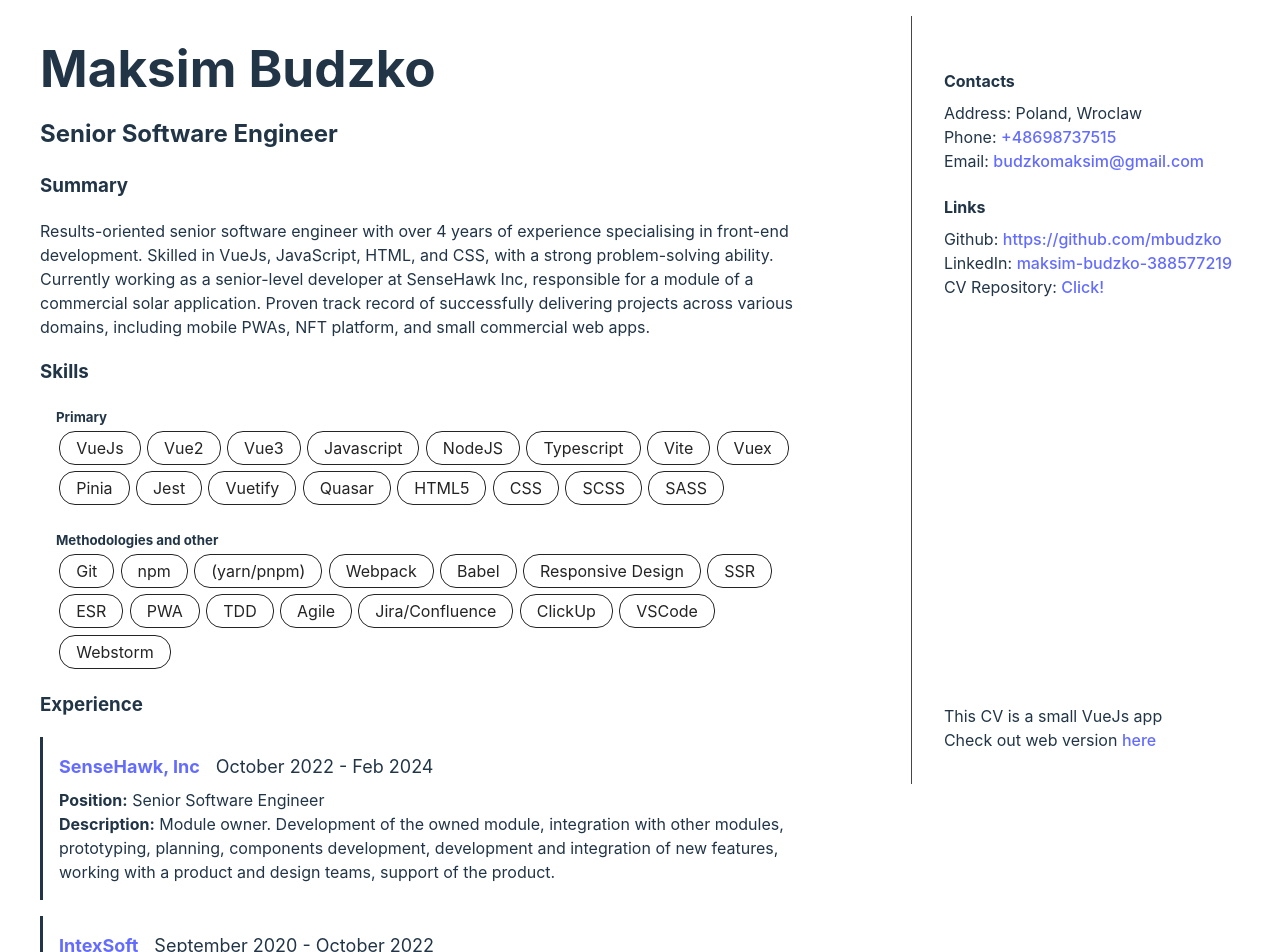
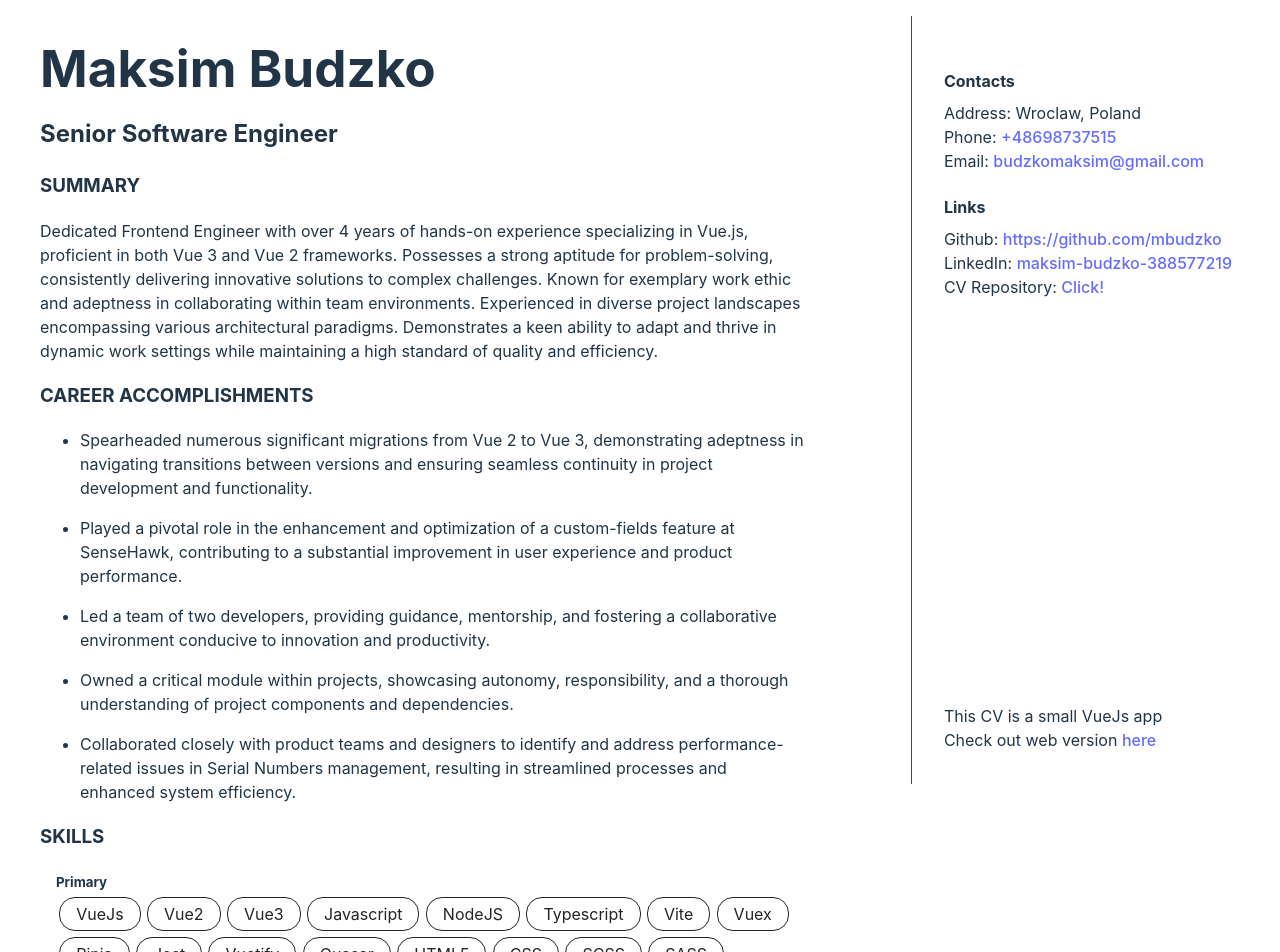
Before and after one commit to mbudzko/mbduzko_CV, a Vue app: page / in a window 1280 px wide. Shown: the top 952 px of the page. Built offline with nearby package versions, Linux system fonts and the light colour scheme.

Commit message:
Change description, add CA section

```diff
--- a/src/App.vue
+++ b/src/App.vue
@@ -42,21 +42,51 @@ const jobs = [
         </h1>
         <h2>Senior Software Engineer</h2>
       </div>
-      <div>
+      <section>
         <h3>
-          Summary
+          SUMMARY
         </h3>
         <p>
-          Results-oriented senior software engineer with over 4 years of experience specialising in front-end development.
-          Skilled in VueJs, JavaScript, HTML, and CSS, with a strong problem-solving ability.
-          Currently working as a senior-level developer at SenseHawk Inc, responsible for a module of a commercial solar application.
-          Proven track record of successfully delivering projects across various domains, including mobile PWAs, NFT platform, and small commercial web apps.
+          Dedicated Frontend Engineer with over 4 years of hands-on experience specializing in Vue.js, proficient in both Vue 3 and Vue 2 frameworks. Possesses a strong aptitude for problem-solving, consistently delivering innovative solutions to complex challenges. Known for exemplary work ethic and adeptness in collaborating within team environments. Experienced in diverse project landscapes encompassing various architectural paradigms. Demonstrates a keen ability to adapt and thrive in dynamic work settings while maintaining a high standard of quality and efficiency.
         </p>
-      </div>
+      </section>
 
-      <div>
+      <section>
         <h3>
-          Skills
+          CAREER ACCOMPLISHMENTS
+        </h3>
+        <ul>
+          <li>
+            <p>
+              Spearheaded numerous significant migrations from Vue 2 to Vue 3, demonstrating adeptness in navigating transitions between versions and ensuring seamless continuity in project development and functionality.
+            </p>
+          </li>
+          <li>
+            <p>
+              Played a pivotal role in the enhancement and optimization of a custom-fields feature at SenseHawk, contributing to a substantial improvement in user experience and product performance.
+            </p>
+          </li>
+          <li>
+            <p>
+              Led a team of two developers, providing guidance, mentorship, and fostering a collaborative environment conducive to innovation and productivity.
+            </p>
+          </li>
+          <li>
+            <p>
+              Owned a critical module within projects, showcasing autonomy, responsibility, and a thorough understanding of project components and dependencies.
+            </p>
+          </li>
+          <li>
+            <p>
+              Collaborated closely with product teams and designers to identify and address performance-related issues in Serial Numbers management, resulting in streamlined processes and enhanced system efficiency.
+            </p>
+          </li>
+        </ul>
+      </section>
+
+      <section>
+        <h3>
+          SKILLS
         </h3>
         <div style="padding-left: 1rem;">
           <h5 style="margin-bottom: 0;">
@@ -79,9 +109,9 @@ const jobs = [
             :label="skill"
           />
         </div>
-      </div>
+      </section>
 
-      <div>
+      <section>
         <h3>
           Experience
         </h3>
@@ -97,9 +127,9 @@ const jobs = [
             :linkedin-link="job.linkedinLink"
           />
         </div>
-      </div>
+      </section>
 
-      <div>
+      <section>
         <h3> Education </h3>
 
         <div class="education">
@@ -113,7 +143,7 @@ const jobs = [
             Yanka Kupala State University of Grodno: Mathematics and Informatics faculty, Computer Security.
           </div>
         </div>
-      </div>
+      </section>
     </div>
     <div class="secondary-info ta-start">
       <div>
@@ -122,7 +152,7 @@ const jobs = [
         </h4>
         <div class="subtitle">
           <div>
-            Address: Poland, Wroclaw
+            Address: Wroclaw, Poland
           </div>
           <div>
             Phone:
```
